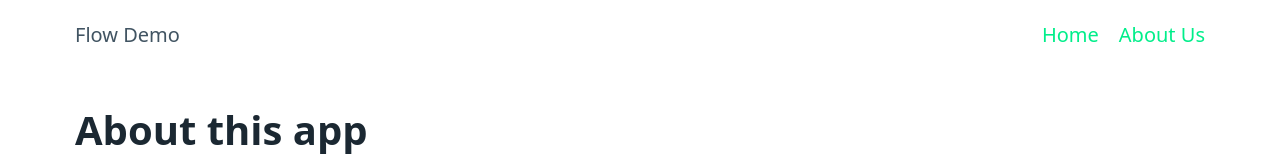
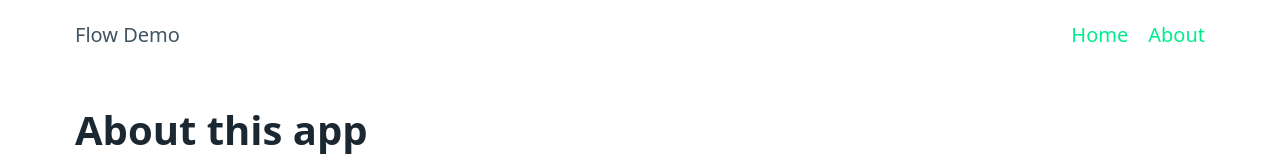
Before and after one commit to muttoni/fcl-nextjs-quickstart, a Next.js app: page /about in a window 1280 px wide. Shown: the top 160 px of the page. Built offline with nearby package versions, Linux system fonts and the light colour scheme.

Commit message:
fixed header about link

```diff
--- a/pages/_app.js
+++ b/pages/_app.js
@@ -18,7 +18,7 @@ function MyApp({ Component, pageProps }) {
         </li>
         <li>
           <Link href="/about">
-            <a>About Us</a>
+            <a>About</a>
           </Link>
         </li>
       </ul>
```
